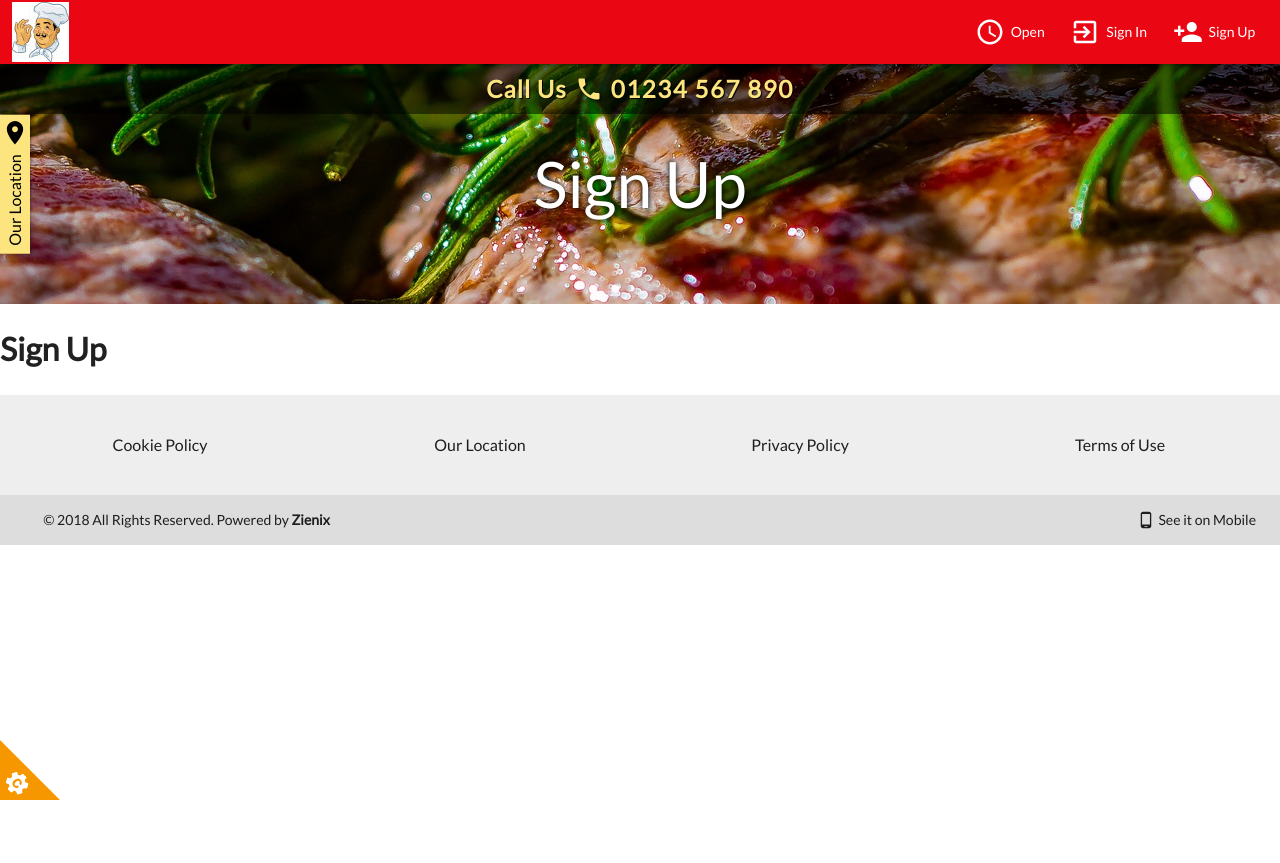
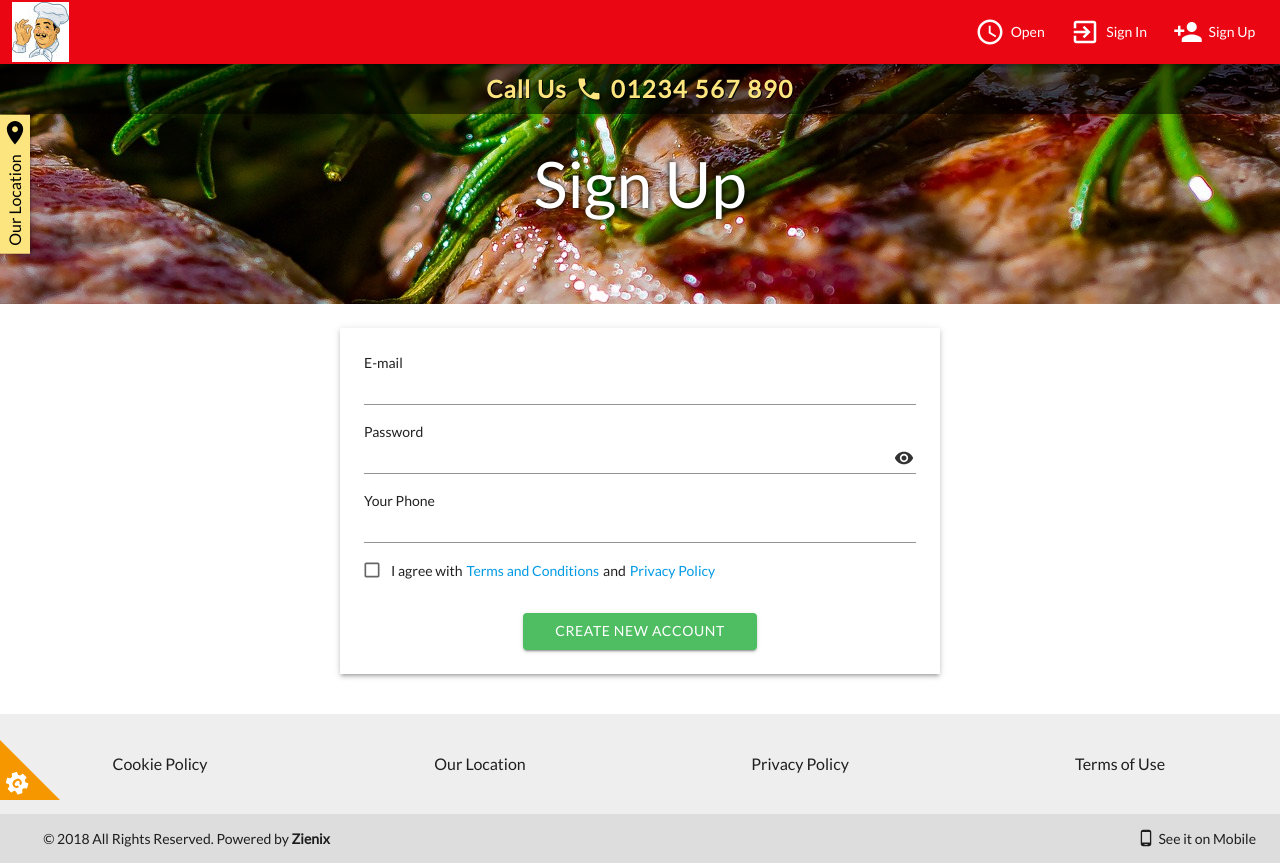
Before and after one commit to icedev214/eyas-food-ordering-site, a React (Create React App) app: page /signup in a window 1280 px wide. Before the commit the page ends 800 px from the top, so only its background shows below. Built offline with nearby package versions, Linux system fonts and the light colour scheme.

Commit message:
Implement sign up page

```diff
--- a/src/pages/SignIn.js
+++ b/src/pages/SignIn.js
@@ -17,8 +17,7 @@ import { Link } from "react-router-dom";
 import { setPage } from "redux/slices/navigation";
 
 import { useDispatch } from "react-redux";
-import { useEffect } from "react";
-import { useState } from "react";
+import { useEffect, useState } from "react";
 
 const SignIn = () => {
   const [showPassword, setShowPassword] = useState(false);
@@ -42,9 +41,9 @@ const SignIn = () => {
     >
       <Card sx={{ flexGrow: 1, maxWidth: 600, borderRadius: 0 }} elevation={3}>
         <CardContent sx={{ p: 3 }}>
-          <Typography sx={{ fontSize: 16 }}>E-mail</Typography>
+          <Typography sx={{ fontSize: 14 }}>E-mail</Typography>
           <TextField variant="standard" color="green" fullWidth></TextField>
-          <Typography sx={{ fontSize: 16, mt: 2 }}>Password</Typography>
+          <Typography sx={{ fontSize: 14, mt: 2 }}>Password</Typography>
           <TextField
             variant="standard"
             color="green"
@@ -85,7 +84,7 @@ const SignIn = () => {
             <Button
               variant="contained"
               color="green"
-              sx={{ color: "white", px: 4 }}
+              sx={{ color: "white", px: 4, letterSpacing: 0.6 }}
             >
               SIGN IN
             </Button>
--- a/src/pages/SignUp.js
+++ b/src/pages/SignUp.js
@@ -1,16 +1,130 @@
+import {
+  Box,
+  Card,
+  CardContent,
+  TextField,
+  Typography,
+  Button,
+  InputAdornment,
+  IconButton,
+  FormControlLabel,
+  Checkbox,
+} from "@mui/material";
+
+import Visibility from "@mui/icons-material/Visibility";
+import VisibilityOff from "@mui/icons-material/VisibilityOff";
+
+import { Link } from "react-router-dom";
+
 import { setPage } from "redux/slices/navigation";
 
 import { useDispatch } from "react-redux";
-import { useEffect } from "react";
+import { useEffect, useState } from "react";
 
 const SignUp = () => {
   const dispatch = useDispatch();
+
+  const [showPassword, setShowPassword] = useState(false);
 
   useEffect(() => {
     dispatch(setPage("signup"));
   }, []);
 
-  return <h1>Sign Up</h1>;
+  return (
+    <Box
+      sx={{
+        display: "flex",
+        alignItems: "center",
+        justifyContent: "center",
+        px: 10,
+        py: 3,
+        mb: 2,
+      }}
+    >
+      <Card sx={{ flexGrow: 1, maxWidth: 600, borderRadius: 0 }} elevation={3}>
+        <CardContent sx={{ p: 3 }}>
+          <Typography sx={{ fontSize: 14 }}>E-mail</Typography>
+          <TextField variant="standard" color="green" fullWidth></TextField>
+          <Typography sx={{ fontSize: 14, mt: 2 }}>Password</Typography>
+          <TextField
+            variant="standard"
+            color="green"
+            fullWidth
+            type={showPassword ? "text" : "password"}
+            InputProps={{
+              endAdornment: (
+                <InputAdornment position="end">
+                  <IconButton
+                    onMouseDown={(event) => {
+                      event.preventDefault();
+                    }}
+                    onClick={() => {
+                      setShowPassword((show) => !show);
+                    }}
+                    edge="end"
+                    size="small"
+                    disableRipple
+                  >
+                    {showPassword ? (
+                      <VisibilityOff sx={{ color: "#333333", fontSize: 20 }} />
+                    ) : (
+                      <Visibility sx={{ color: "#333333", fontSize: 20 }} />
+                    )}
+                  </IconButton>
+                </InputAdornment>
+              ),
+            }}
+          ></TextField>
+          <Typography sx={{ fontSize: 14, mt: 2 }}>Your Phone</Typography>
+          <TextField variant="standard" color="green" fullWidth></TextField>
+          <FormControlLabel
+            control={<Checkbox size="small" />}
+            label={
+              <Box sx={{ display: "flex", gap: 0.5 }}>
+                <Typography sx={{ fontSize: 14 }}>I agree with</Typography>
+                <Link
+                  style={{
+                    fontSize: 14,
+                    textDecoration: "none",
+                    color: "#039be5",
+                  }}
+                >
+                  Terms and Conditions
+                </Link>
+                <Typography sx={{ fontSize: 14 }}>and</Typography>
+                <Link
+                  style={{
+                    fontSize: 14,
+                    textDecoration: "none",
+                    color: "#039be5",
+                  }}
+                >
+                  Privacy Policy
+                </Link>
+              </Box>
+            }
+            sx={{ mt: 1 }}
+          />
+          <Box
+            sx={{
+              display: "flex",
+              alignItems: "center",
+              flexDirection: "column",
+              mt: 3,
+            }}
+          >
+            <Button
+              variant="contained"
+              color="green"
+              sx={{ color: "white", px: 4, letterSpacing: 0.6 }}
+            >
+              CREATE NEW ACCOUNT
+            </Button>
+          </Box>
+        </CardContent>
+      </Card>
+    </Box>
+  );
 };
 
 export default SignUp;
```
